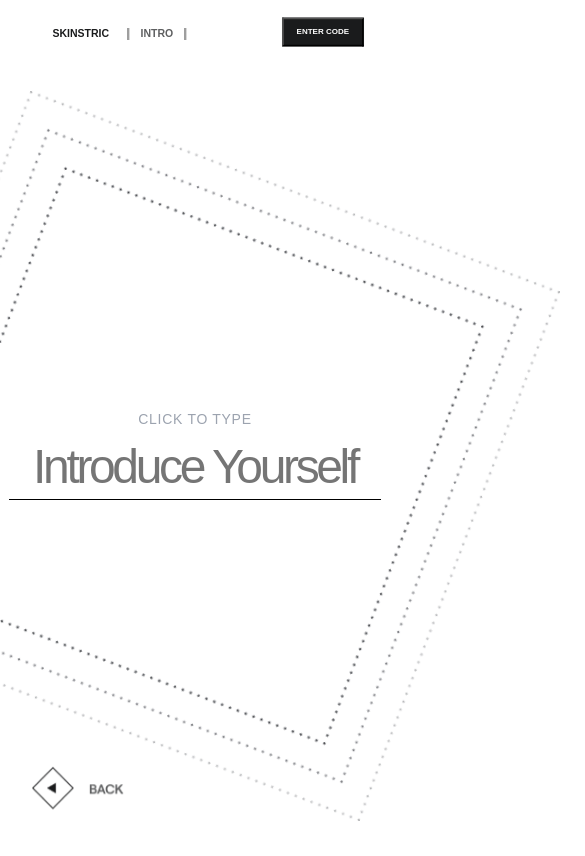
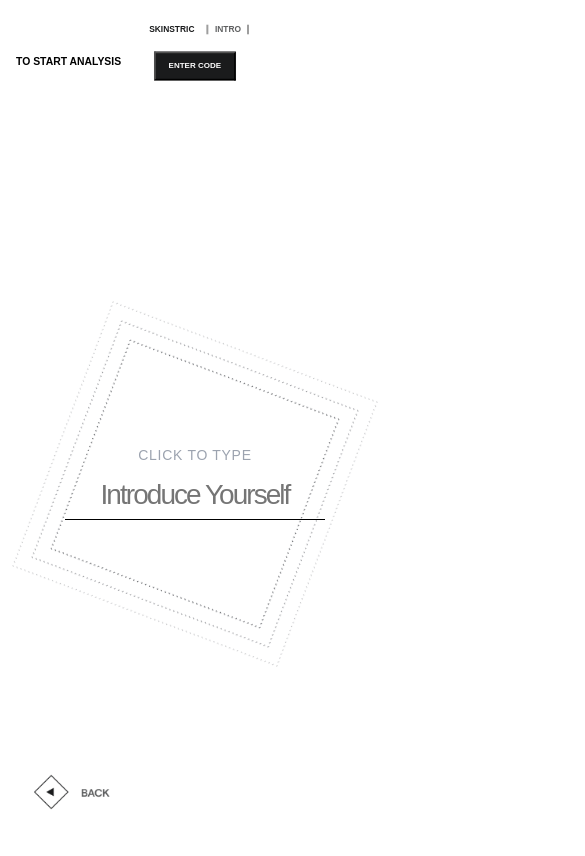
Before and after one commit to raquelledianne/Skinstric.ai, a Next.js app: page /testing in a window 390 px wide. Shown: the top 856 px of the page, 585 px wide, since content can reach past the window. Built offline with nearby package versions, Linux system fonts and the light colour scheme; grey boxes are pictures that could not be loaded.

Commit message:
all-pages-draft

```diff
--- a/src/app/globals.css
+++ b/src/app/globals.css
@@ -1,6 +1,3 @@
-/* ------------------------------
-   Global Reset
---------------------------------*/
 * {
   margin: 0;
   padding: 0;
@@ -296,34 +293,18 @@ body {
   z-index: 1000;
 }
 
-.to-start-analysis {
-  position: absolute;       /* matches top-left positioning */
-  top: 5rem;                /* same as top-20 in Tailwind (20 * 0.25rem) */
-  left: 2.25rem;            /* same as left-9 in Tailwind (9 * 0.25rem) */
-  font-weight: 600;         /* font-semibold */
-  font-size: 0.75rem;       /* text-xs = 12px */
-  line-height: 1rem;        /* optional, match Tailwind default */
-  color: #000;              /* default black, change if needed */
-  text-align: left;         /* matches text-left */
+/* Back to top-left positioning */
+.start-analysis {
+  position: absolute;
+  top: 4rem; /* roughly matches top-16 */
+  left: 2.25rem; /* roughly matches left-9 */
+  font-weight: 600; /* font-semibold */
+  font-size: 0.75rem; /* text-xs */
+  text-align: left;
+  color: #000; /* text color; adjust if needed */
 }
 
-@media (max-width: 640px) {
-  .to-start-analysis {
-    top: 4rem;      /* slightly less top space on small screens */
-    left: 1.5rem;   /* slightly closer to the edge */
-    font-size: 0.7rem; /* slightly smaller text */
-  }
-}
-
-/* Medium screens (641px - 1024px) */
-@media (min-width: 641px) and (max-width: 1024px) {
-  .to-start-analysis {
-    top: 4.5rem;    /* adjust top spacing for tablets */
-    left: 2rem;
-    font-size: 0.72rem;
-  }
-}
-
+/* Header left */
 .testing-header-left {
   display: flex;
   align-items: center;
@@ -332,6 +313,7 @@ body {
   padding-top: 0.25rem;
 }
 
+/* Brand & brackets */
 .testing-brand {
   display: inline-flex;
   align-items: center;
@@ -363,6 +345,7 @@ body {
   margin-right: 0.375rem;
 }
 
+/* Header button */
 .testing-header-button {
   display: inline-flex;
   align-items: center;
@@ -386,9 +369,7 @@ body {
   background-color: rgba(26, 27, 28, 0.9);
 }
 
-/* ------------------------------
-   Main Content
---------------------------------*/
+/* Main content */
 .testing-content {
   min-height: 90vh;
   display: flex;
@@ -402,7 +383,7 @@ body {
 
 .testing-content p.uppercase {
   font-size: 0.875rem;
-  color: #9CA3AF; /* Tailwind gray-400 */
+  color: #9CA3AF;
   letter-spacing: 0.05em;
   text-transform: uppercase;
   margin-bottom: 0.25rem;
@@ -414,7 +395,7 @@ body {
 }
 
 .testing-form input {
-  font-size: 3rem; /* text-5xl */
+  font-size: 3rem;
   text-align: center;
   background: transparent;
   border: none;
@@ -428,46 +409,28 @@ body {
   z-index: 10;
 }
 
-@media (min-width: 640px) {
-  .testing-form input {
-    font-size: 3.75rem; /* sm:text-6xl */
-    width: 432px;
-  }
-}
-
-/* ------------------------------
-   Rotating Rhombus Background
---------------------------------*/
+/* Rotating background */
 .rotating-background {
   position: absolute;
   top: 50%;
   left: 50%;
-  width: 800px;   /* adjust size */
-  height: 800px;  /* adjust size */
+  width: 800px;
+  height: 800px;
   background-image: url('/rombuses.png');
   background-repeat: no-repeat;
   background-size: contain;
   background-position: center;
   transform: translate(-50%, -50%);
-  z-index: 1; /* behind the form text */
+  z-index: 1;
   animation: rotateRombus 30s linear infinite;
-  opacity: 1; /* subtle in background */
+  opacity: 1;
 }
 
-.intro-wrapper {
-  position: relative;
-  z-index: 10; /* make sure form text sits on top of background */
+@keyframes rotateRombus {
+  from { transform: translate(-50%, -50%) rotate(0deg); }
+  to { transform: translate(-50%, -50%) rotate(360deg); }
 }
 
-/* Keyframes for smooth rotation */
-@keyframes rotateRombus {
-  from {
-    transform: translate(-50%, -50%) rotate(0deg);
-  }
-  to {
-    transform: translate(-50%, -50%) rotate(360deg);
-  }
-}
 
 .testing-back {
   position: absolute;
@@ -491,36 +454,69 @@ body {
   height: 100%;
   object-fit: contain;
   display: block;
-}
-
-.back-group .text {
-  font-size: 0.875rem;
-  font-weight: 600;
-}
-
-.testing-back .back-group {
-  width: 92px;
-  height: 48px;
-  display: flex;
-  align-items: center;
-  justify-content: center;
-}
-
-.back-group:hover {
-  transform: scale(1.1);
-}
-
-.testing-back .back-image {
- .testing-back .back-image {
-  width: 80%;  /* was 70% */
-  height: 80%;
-  object-fit: contain;
-  display: block;
   transform: scale(0.95);
   transition: transform 0.3s ease;
 }
+
+.back-group:hover .back-image {
+  transform: scale(1);
 }
 
-.testing-back .back-group:hover .back-image {
-  transform: scale(1);
+/* ------------------------------
+   Responsive Adjustments
+--------------------------------*/
+@media (max-width: 1024px) {
+  .testing-form input {
+    font-size: 2.25rem;
+    width: 320px;
+  }
+
+  .rotating-background {
+    width: 600px;
+    height: 600px;
+  }
+
+  .back-group {
+    width: 100px;
+    height: 54px;
+  }
+
+  .testing-header-left {
+    transform: scale(0.65);
+  }
 }
+
+@media (max-width: 640px) {
+  .testing-header {
+    flex-direction: column;
+    height: auto;
+    padding: 0.5rem;
+  }
+
+  .testing-header-left {
+    transform: scale(0.6);
+    gap: 0.25rem;
+  }
+
+  .testing-form input {
+    font-size: 1.75rem;
+    width: 260px;
+    line-height: 48px;
+  }
+
+  .rotating-background {
+    width: 400px;
+    height: 400px;
+  }
+
+  .back-group {
+    width: 80px;
+    height: 40px;
+  }
+
+  .start-analysis {
+    top: 3.5rem;
+    left: 1rem;
+    font-size: 0.65rem;
+  }
+}
--- a/src/app/testing/page.tsx
+++ b/src/app/testing/page.tsx
@@ -7,54 +7,48 @@ import Image from 'next/image';
 
 export default function TestingPage() {
   const [name, setName] = useState('');
-  const [loading, setLoading] = useState(false);
+  const [loading, setLoading] = useState(false); // kept (even if unused visually)
   const [error, setError] = useState<string | null>(null);
   const [success, setSuccess] = useState<string | null>(null);
   const [mounted, setMounted] = useState(false);
   const router = useRouter();
 
   useEffect(() => {
-    setMounted(true); // Fix hydration for rhombus
+    setMounted(true);
   }, []);
 
   const handleSubmit = async (e: React.FormEvent) => {
     e.preventDefault();
-    if (!name.trim()) return;
 
-    setLoading(true);
+    const trimmedName = name.trim();
+
+    if (!trimmedName) {
+      setError('Name is required');
+      return;
+    }
+
+    if (!/^[a-zA-Z\s]+$/.test(trimmedName)) {
+      setError('Name can only contain letters and spaces');
+      return;
+    }
+
     setError(null);
     setSuccess(null);
 
-    try {
-      const res = await fetch(
-        'https://us-central1-api-skinstric-ai.cloudfunctions.net/skinstricPhaseOne',
-        {
-          method: 'POST',
-          headers: { 'Content-Type': 'application/json' },
-          body: JSON.stringify({ name }),
-        }
-      );
+    // ✅ Store name instead of calling API
+    localStorage.setItem('name', trimmedName);
 
-      if (!res.ok) throw new Error('API request failed');
+    // Optional success message (brief)
+    setSuccess('Success! Redirecting...');
+    setName('');
 
-      const data = await res.json();
-      console.log('API response:', data);
-      setSuccess('Success! Redirecting...');
-      setName('');
-
-      // Redirect to /location page after success
-      router.push('/location');
-    } catch (err: unknown) {
-      if (err instanceof Error) setError(err.message);
-      else setError('Something went wrong');
-    } finally {
-      setLoading(false);
-    }
+    // Redirect to location page
+    router.push('/location');
   };
 
   return (
     <main className="testing-main">
-      {/* Header */}
+
       <header className="testing-header">
         <div className="testing-header-left">
           <Link href="/" className="testing-brand">SKINSTRIC</Link>
@@ -65,7 +59,9 @@ export default function TestingPage() {
         <button className="testing-header-button">ENTER CODE</button>
       </header>
 
-      {/* Main Content */}
+      <p className="start-analysis">TO START ANALYSIS</p>
+
+
       <div className="testing-content">
         {mounted && (
           <div className="rotating-background">
@@ -73,7 +69,7 @@ export default function TestingPage() {
               src="/rombuses.png"
               alt="Rotating Rhombuses"
               fill
-              style={{ objectFit: 'cover', filter: 'brightness(0.4)' }} // darker
+              style={{ objectFit: 'cover', filter: 'brightness(0.4)' }}
             />
           </div>
         )}
@@ -98,7 +94,6 @@ export default function TestingPage() {
         </div>
       </div>
 
-      {/* Back button bottom-left */}
       <div className="testing-back">
         <Link href="/" className="back-link">
           <div className="back-group">
```
Also changed, not shown: src/app/location/page.tsx (renamed from src/app/location/location.tsx, +27 -34 lines).
